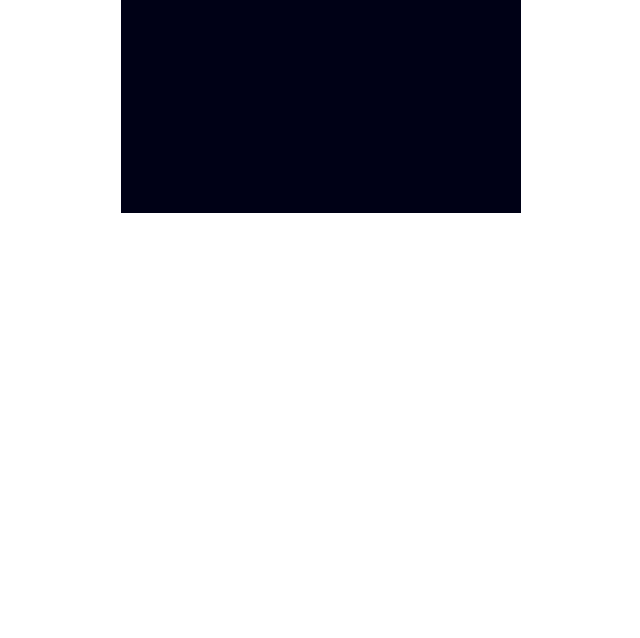
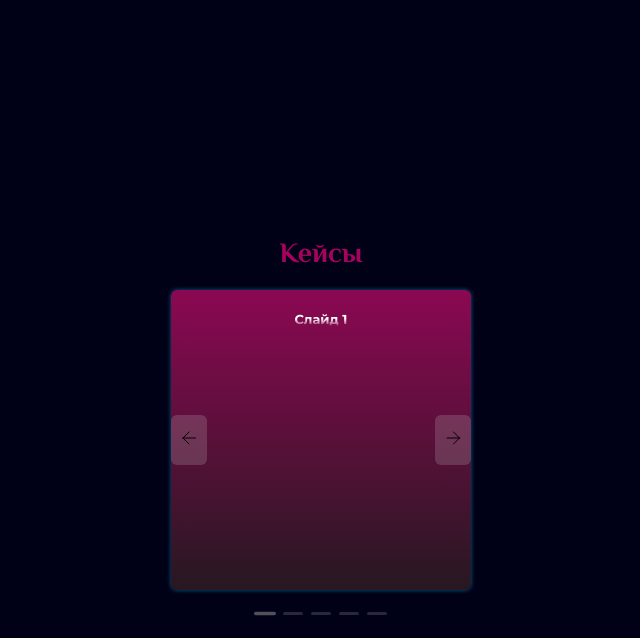
Before and after one commit to vladdlevshuk/taplink-pashk, a plain HTML site: page index.html in a window 1280 px wide. Shown: the part 894-1532 px from the top of the page, without its empty margins (319-959 px from the left). Before the commit the page ends 1107 px from the top, so only its background shows below. Drawn offline with Linux system fonts and the light colour scheme; a web font is replaced by a local one.

Commit message:
feat: add cases section and slider func

```diff
--- a/css/style.css
+++ b/css/style.css
@@ -1,6 +1,10 @@
 .site-container {
   max-width: 400px;
   margin: 0 auto;
+  background: #000116;
+}
+
+body {
   background: #000116;
 }
 
@@ -170,3 +174,92 @@
 .brands-empty {
   height: 216px;
 }
+
+.cases-container {
+  padding-left: 20px;
+  padding-right: 20px;
+  padding-bottom: 20px;
+}
+
+.slider {
+  overflow: hidden;
+  position: relative;
+  max-width: 300px;
+  border-radius: 6px;
+  margin: 0 auto;
+  border-radius: 6px;
+  background: linear-gradient(180deg, #8B0852 0%, #271821 100%);
+  box-shadow: 0px 0px 4px 0px #006593;
+}
+
+.slides {
+  display: flex;
+  transition: transform 0.5s ease-in-out;
+  border-radius: 6px;
+}
+
+.slide {
+  min-width: 100%;
+  height: 300px;
+  box-sizing: border-box;
+  text-align: center;
+  padding: 20px;
+}
+
+.slide-text {
+  font-family: Montserrat;
+  font-size: 13px;
+  font-style: normal;
+  font-weight: 700;
+  line-height: normal;
+  background: linear-gradient(180deg, #FFF 49.48%, rgba(255, 204, 151, 0.00) 100%);
+  background-clip: text;
+  -webkit-background-clip: text;
+  -webkit-text-fill-color: transparent;
+}
+
+.controls {
+  position: absolute;
+  top: 50%;
+  width: 100%;
+  display: flex;
+  justify-content: space-between;
+  transform: translateY(-50%);
+}
+
+.pagination {
+  text-align: center;
+  margin-top: 10px;
+  pointer-events: none;
+}
+
+.pagination button {
+  cursor: pointer;
+  width: 20px;
+  height: 3px;
+  background-color: rgba(200, 200, 200, 0.2);
+  border-radius: 100px;
+  border: none;
+  margin: 0 4px;
+}
+
+.pagination button.active {
+  cursor: default;
+  background-color: rgba(200, 200, 200, 0.4);
+  transform: scale(1.1);
+}
+
+.prev-btn,
+.next-btn {
+  cursor: pointer;
+  height: 50px;
+  background-color: rgba(200, 200, 200, 0.2);
+  border-radius: 6px;
+  border: none;
+  transition: all 0.3s ease;
+}
+
+.prev-btn:active,
+.next-btn:active {
+  transform: scale(1.05);
+}
--- a/index.html
+++ b/index.html
@@ -4,7 +4,7 @@
   <meta charset="UTF-8">
   <meta http-equiv="X-UA-Compatible" content="IE=edge">
   <meta name="viewport" content="width=device-width, initial-scale=1.0">
-  <title>Yulia Pashkevich</title>
+  <title>Юлия Пашкевич</title>
   <link rel="icon" type="image/" href="">
   <link rel="stylesheet" href="./css/normalize.css">
   <link rel="stylesheet" href="./css/style.css">
@@ -55,6 +55,44 @@
         <div class="brands-empty"></div>
       </div>
     </section>
+    <section class="cases">
+      <div class="cases-container">
+        <h2 class="section-title cases-title">Кейсы</h2>
+        <div class="slider">
+          <div class="slides">
+            <div class="slide">
+              <span class="slide-text">Слайд 1</span>
+            </div>
+            <div class="slide">
+              <span class="slide-text">Слайд 2</span>
+            </div>
+            <div class="slide">
+              <span class="slide-text">Слайд 3</span>
+            </div>
+            <div class="slide">
+              <span class="slide-text">Слайд 4</span>
+            </div>
+            <div class="slide">
+              <span class="slide-text">Слайд 5</span>
+            </div>
+          </div>
+          <div class="controls">
+            <button class="prev-btn" onclick="prevSlide()">
+              <svg xmlns="http://www.w3.org/2000/svg" width="24" height="24" viewBox="0 0 24 24" fill="none" stroke="currentColor">
+                <path d="M18.5 12H6M6 12L12 6M6 12L12 18" stroke-linecap="round" stroke-linejoin="round" />
+              </svg>
+            </button>
+            <button class="next-btn" onclick="nextSlide()">
+              <svg xmlns="http://www.w3.org/2000/svg" width="24" height="24" viewBox="0 0 24 24" fill="none" stroke="currentColor">
+                <path d="M6 12H18.5M18.5 12L12.5 6M18.5 12L12.5 18" stroke-linecap="round" stroke-linejoin="round" />
+              </svg>
+            </button>
+          </div>
+        </div>
+        <div class="pagination"></div>
+      </div>
+    </section>
   </div>
+  <script src="./js/slider.js"></script>
 </body>
 </html>
--- /dev/null
+++ b/js/slider.js
@@ -0,0 +1,69 @@
+const slidesContainer = document.querySelector('.slides');
+const slides = document.querySelectorAll('.slide');
+const paginationContainer = document.querySelector('.pagination');
+let currentIndex = 0;
+let startX = 0;
+let isDragging = false;
+
+function showSlide(index) {
+  slidesContainer.style.transform = `translateX(${-index * 100}%)`;
+}
+
+function updatePagination() {
+  paginationContainer.innerHTML = '';
+  slides.forEach((slide, index) => {
+    const button = document.createElement('button');
+    button.onclick = () => goToSlide(index);
+    paginationContainer.appendChild(button);
+  });
+
+  paginationContainer.childNodes[currentIndex].classList.add('active');
+}
+
+function handleTouchStart(e) {
+  startX = e.touches[0].clientX;
+  isDragging = true;
+}
+
+function handleTouchMove(e) {
+  if (!isDragging) return;
+
+  const currentX = e.touches[0].clientX;
+  const diff = startX - currentX;
+
+  if (diff > 0) {
+    nextSlide();
+  } else if (diff < 0) {
+    prevSlide();
+  }
+
+  isDragging = false;
+}
+
+function handleTouchEnd() {
+  isDragging = false;
+}
+
+function prevSlide() {
+  currentIndex = (currentIndex - 1 + slides.length) % slides.length;
+  showSlide(currentIndex);
+  updatePagination();
+}
+
+function nextSlide() {
+  currentIndex = (currentIndex + 1) % slides.length;
+  showSlide(currentIndex);
+  updatePagination();
+}
+
+function goToSlide(index) {
+  currentIndex = index;
+  showSlide(currentIndex);
+  updatePagination();
+}
+
+slidesContainer.addEventListener('touchstart', handleTouchStart);
+slidesContainer.addEventListener('touchmove', handleTouchMove);
+slidesContainer.addEventListener('touchend', handleTouchEnd);
+
+updatePagination();
```
